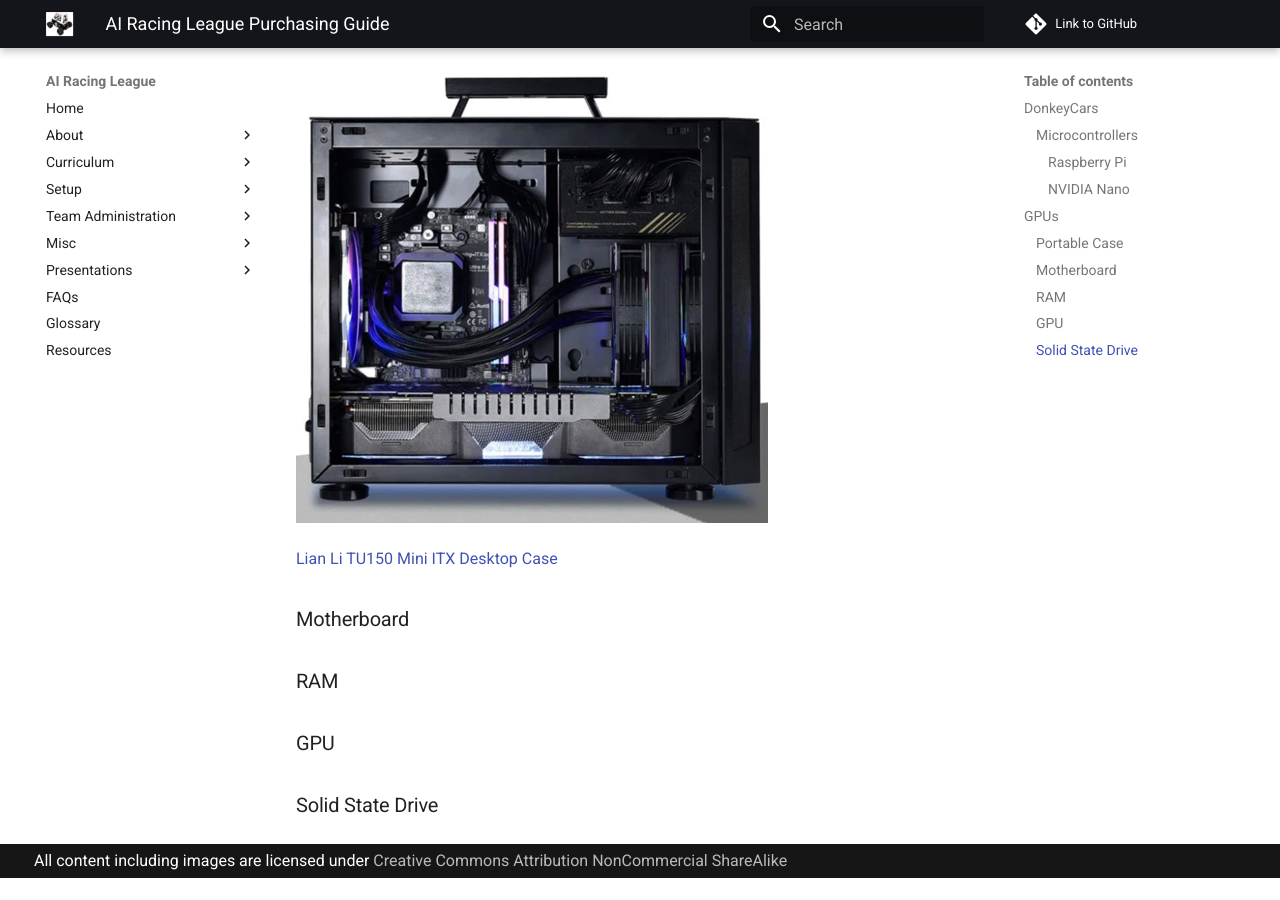
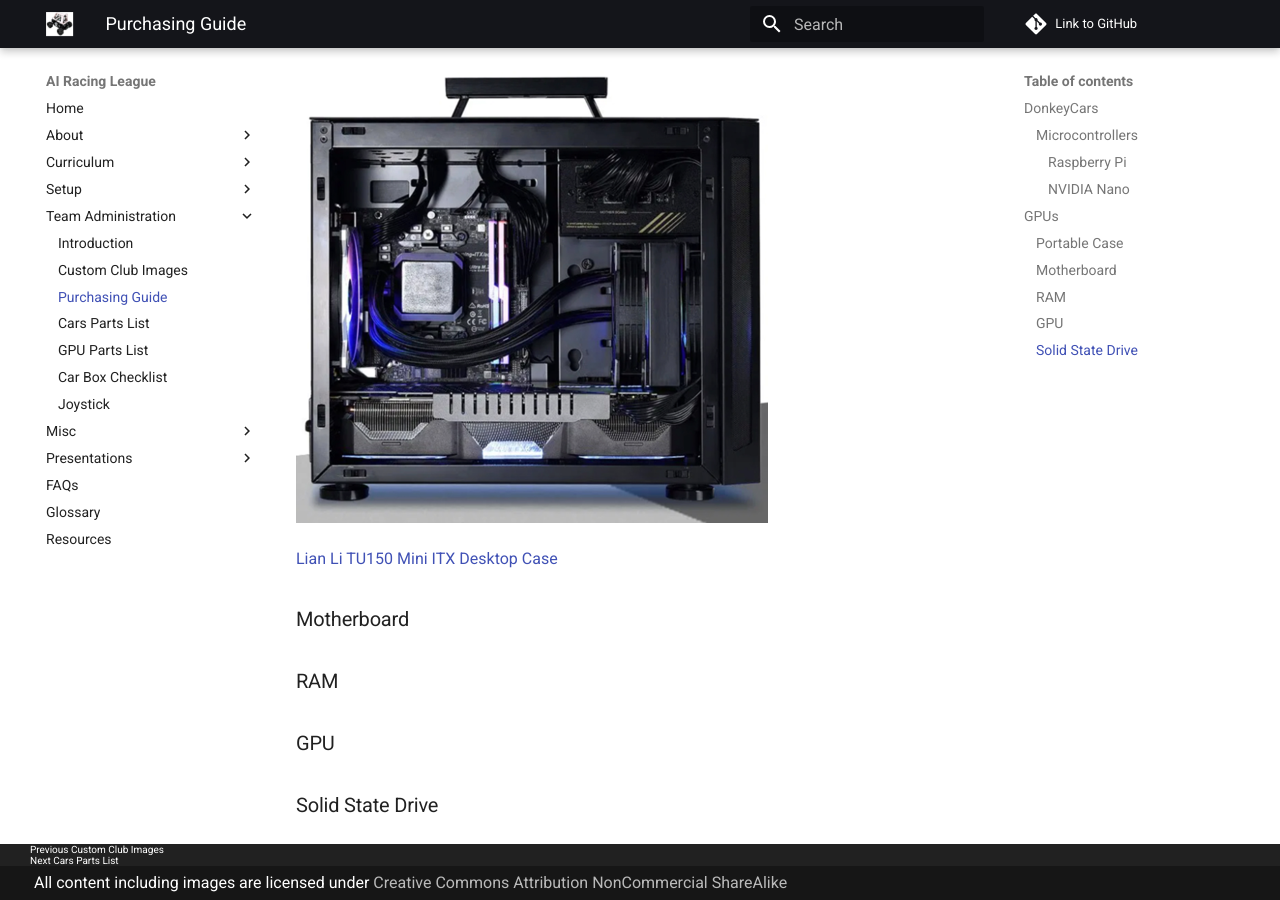
Before and after one commit to CoderDojoTC/ai-racing-league, an MkDocs documentation site: the page built from docs/admin/03-purchasing-guide.md, in a window 1280 px wide and 900 px high, scrolled down 596 px. Built offline with MkDocs 1.6.1 and Material for MkDocs 9.7.7, drawn with Linux system fonts in a browser that asks for light colours; comment, search, counter and statistics services are not loaded; before the commit the page ends 1474 px from its top, so only the background shows below that.

Commit message:
updated content

```diff
--- a/mkdocs.yml
+++ b/mkdocs.yml
@@ -17,6 +17,8 @@
     - Nano SD Image Checklist: setup/nano-sd-image-checklist.md
   - Team Administration:
     - Introduction: admin/01-intro.md
+    - Custom Club Images: admin/02-sd-image.md
+    - Purchasing Guide: admin/03-purchasing-guide.md
     - Cars Parts List: admin/car-parts-list.md
     - GPU Parts List: admin/gpu-parts.md
     - Car Box Checklist: admin/car-box-checklist.md
```
Also changed, not shown: 1 other file.
